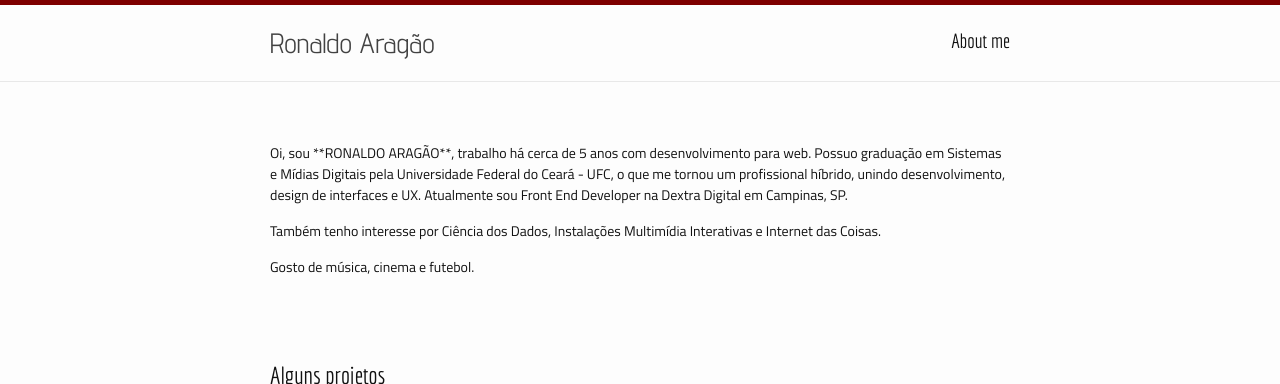
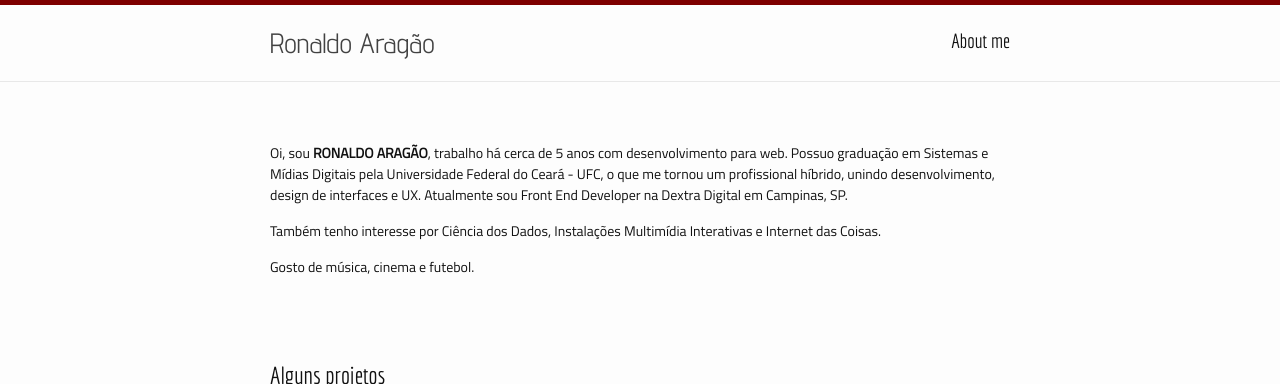
Before and after one commit to ronaldoarg/ronaldoarg.github.io, a Jekyll site: the page built from index.html, in a window 1280 px wide, cut to the strip 0-384 px from the top of the page. Built offline with Jekyll 4.4.1, drawn with Linux system fonts in a browser that asks for light colours; nearby versions of some CDN libraries.

Commit message:
fix | add bold in some texts (#2)

```diff
--- a/index.html
+++ b/index.html
@@ -5,7 +5,7 @@ layout: default
 <div class="home">
 
   <div class="home-intro">
-    <p>Oi, sou **RONALDO ARAGÃO**, trabalho há cerca de 5 anos com desenvolvimento para web. Possuo graduação em
+    <p>Oi, sou <b>RONALDO ARAGÃO</b>, trabalho há cerca de 5 anos com desenvolvimento para web. Possuo graduação em
       Sistemas e Mídias Digitais pela Universidade Federal do Ceará - UFC, o que me tornou um profissional híbrido,
       unindo desenvolvimento, design de interfaces e UX. Atualmente sou Front End Developer na Dextra Digital em
       Campinas, SP.
```
Also changed, not shown: about.md (+1 -1 lines).
